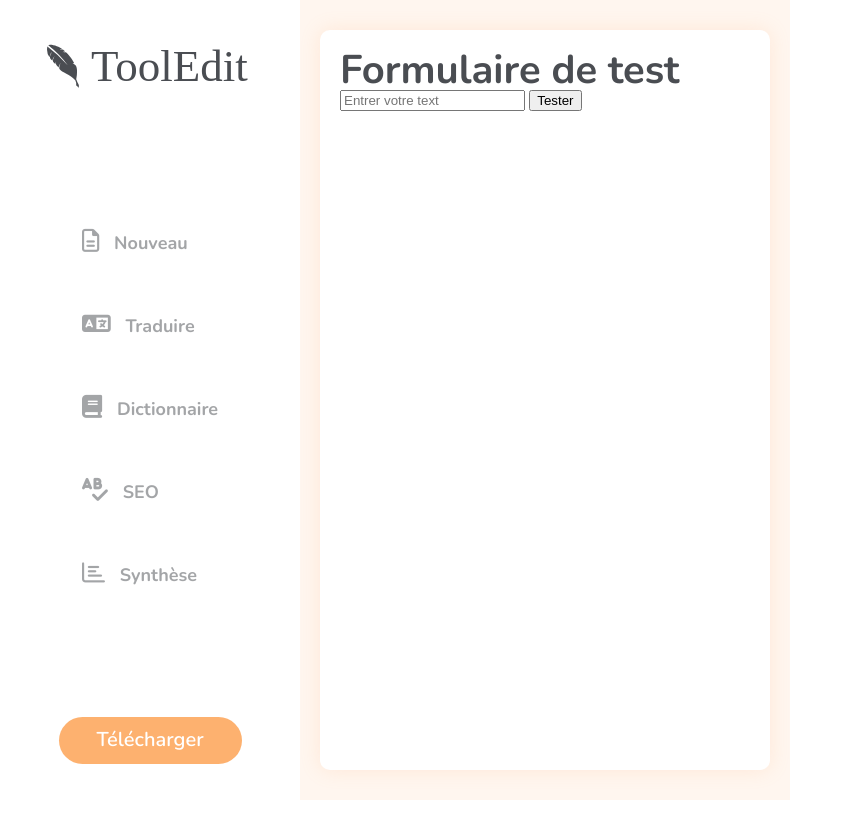
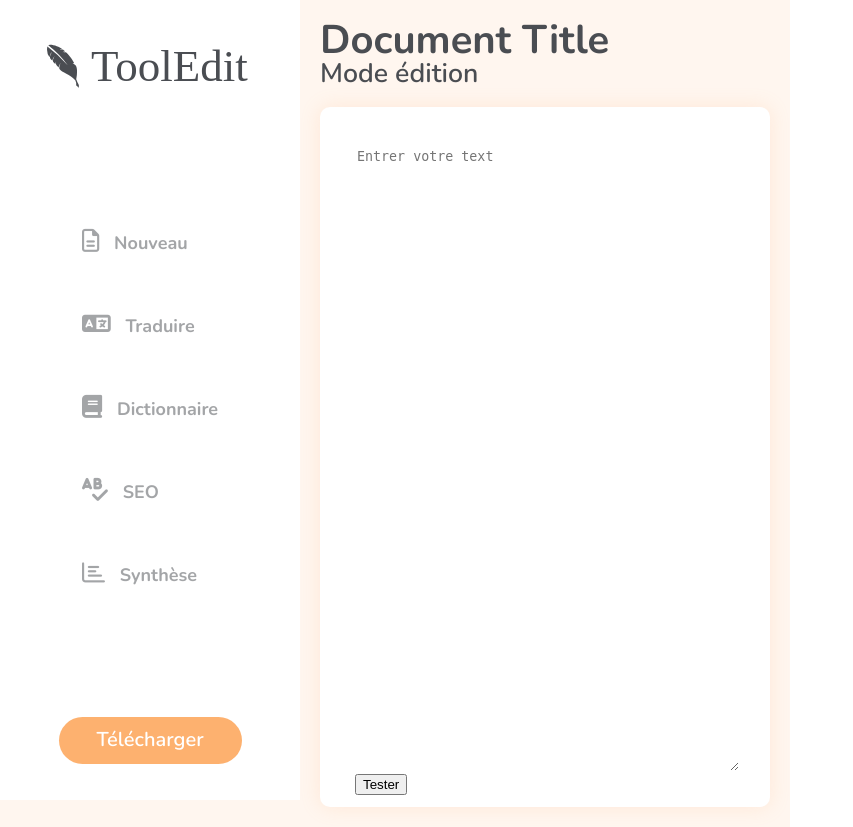
Before and after one commit to lepetitom/ToolEdit, a PHP site: page / in a window 1280 px wide. Shown: the whole page, without its empty margins (0-853 px from the left). Before the commit the page ends 800 px from the top, so only its background shows below. Run offline with PHP 8.4, Linux system fonts and the light colour scheme; some libraries are stand-ins or nearby versions.

Commit message:
set pages

```diff
--- a/assets/scss/basics/_default.scss
+++ b/assets/scss/basics/_default.scss
@@ -1,6 +1,7 @@
 body{
     background-color: $orangeBg;
     font-family: 'Nunito', sans-serif;
+    box-sizing: border-box;
 }
 
 h1{
--- a/assets/scss/components/_editor.scss
+++ b/assets/scss/components/_editor.scss
@@ -7,16 +7,12 @@
         display: flex;
         align-items: center;
         justify-content: center;
-        .page{
-            background-color: $white;
+        flex-direction: column;
+        .titleDoc{
             width: 100%;
-            height: 700px;
             max-width: 500px;
-            padding: 20px;
-            border-radius: 10px;
-            box-shadow: 0px 0px 20px #fdb16f30;
+            margin-bottom: 20px;
         }
-
     }
     .toolsPage{
         background-color: $white;
--- /dev/null
+++ b/assets/scss/components/_page.scss
@@ -0,0 +1,23 @@
+.page{
+    background-color: $white;
+    width: 100%;
+    height: 700px;
+    max-width: 500px;
+    border-radius: 10px;
+    box-shadow: 0px 0px 20px #fdb16f30;
+    box-sizing: border-box;
+    .content{
+        box-sizing: border-box;
+        width: 100%;
+        height: 100%;
+        padding: 40px 35px;
+        form{
+            height: 100%;
+        }
+        textarea{
+            width: 100%;
+            height: 100%;
+            border: none;
+        }
+    }
+}
--- a/assets/scss/style.scss
+++ b/assets/scss/style.scss
@@ -7,5 +7,6 @@
 @import "components/_header.scss";
 @import "components/_editor.scss";
 @import "components/_footer.scss";
+@import "components/_page.scss";
 
 @import "template/_home.scss";
--- a/compenents/editor.php
+++ b/compenents/editor.php
@@ -1,12 +1,12 @@
 <div class="editor">
     <div class="userDoc">
-        <div class="page">
-            <h1>Formulaire de test</h1>
-            <form action="" id="testForm">
-            <input name="content" type="text" placeholder="Entrer votre text" id="textContent">
-            <input type="submit" value="Tester">
-            </form>
+        <div class="titleDoc">
+            <h1>Document Title</h1>
+            <h2>Mode édition</h2>
         </div>
+        <?php
+            include ("compenents/page_correcteur.php")
+        ?>
     </div>
     <div class="toolsPage">
 
--- /dev/null
+++ b/compenents/page_correcteur.php
@@ -0,0 +1,9 @@
+<div class="page">
+    <div class="content">
+        <form action="" id="testForm">
+            <textarea name="content" placeholder="Entrer votre text" id="textContent"></textarea>
+            <input type="submit" value="Tester">
+        </form>
+    </div>
+
+</div>
--- a/style.css
+++ b/style.css
@@ -48,7 +48,8 @@ table {
 
 body {
   background-color: #FFF6EF;
-  font-family: 'Nunito', sans-serif; }
+  font-family: 'Nunito', sans-serif;
+  box-sizing: border-box; }
 
 h1 {
   font-size: 30pt;
@@ -136,20 +137,37 @@ nav ul li {
     width: 50%;
     display: flex;
     align-items: center;
-    justify-content: center; }
-    .editor .userDoc .page {
-      background-color: #fff;
+    justify-content: center;
+    flex-direction: column; }
+    .editor .userDoc .titleDoc {
       width: 100%;
-      height: 700px;
       max-width: 500px;
-      padding: 20px;
-      border-radius: 10px;
-      box-shadow: 0px 0px 20px #fdb16f30; }
+      margin-bottom: 20px; }
   .editor .toolsPage {
     background-color: #fff;
     right: 0;
     min-height: 100vh;
     min-width: 50%; }
 
+.page {
+  background-color: #fff;
+  width: 100%;
+  height: 700px;
+  max-width: 500px;
+  border-radius: 10px;
+  box-shadow: 0px 0px 20px #fdb16f30;
+  box-sizing: border-box; }
+  .page .content {
+    box-sizing: border-box;
+    width: 100%;
+    height: 100%;
+    padding: 40px 35px; }
+    .page .content form {
+      height: 100%; }
+    .page .content textarea {
+      width: 100%;
+      height: 100%;
+      border: none; }
+
 body {
   display: flex; }
```
